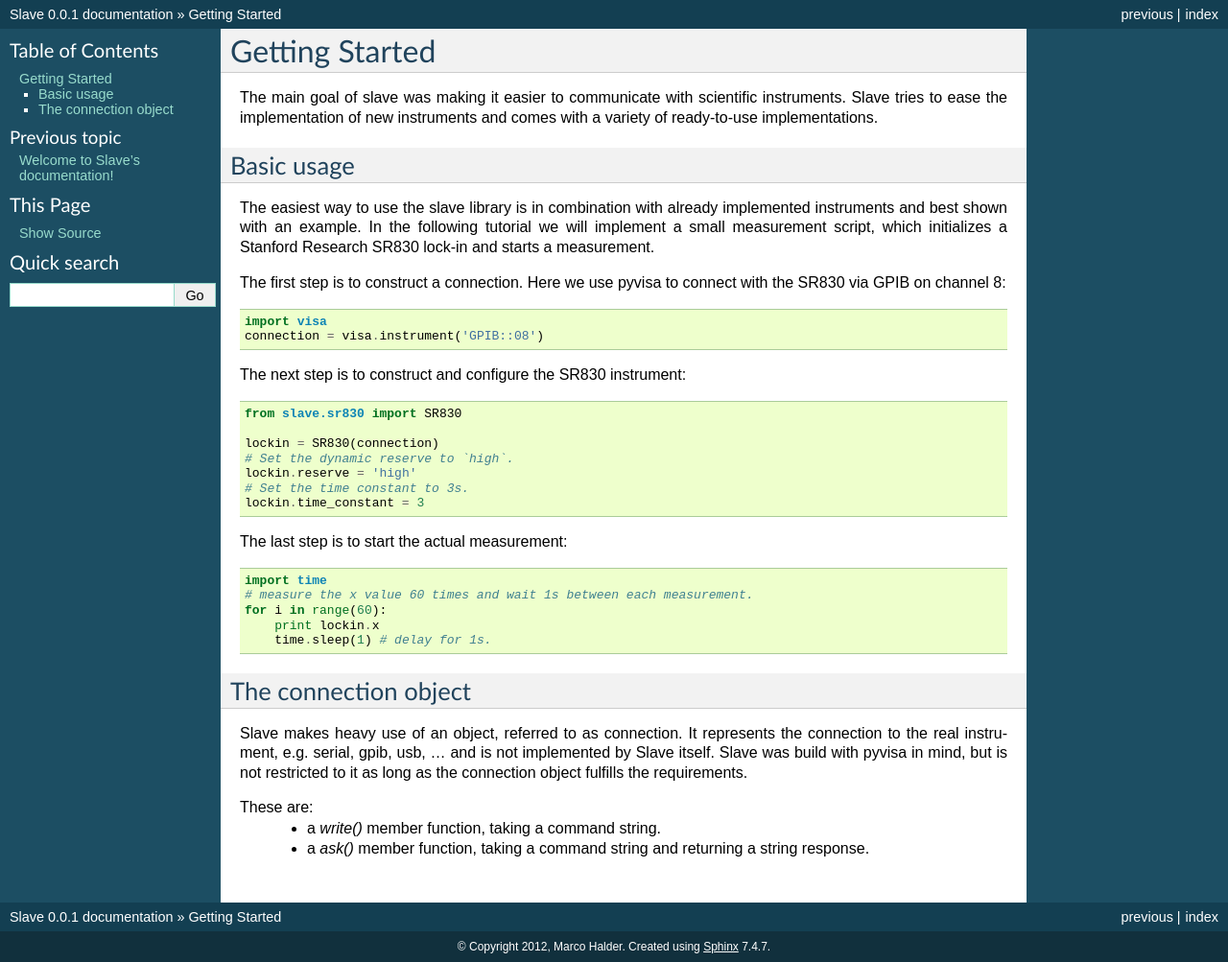
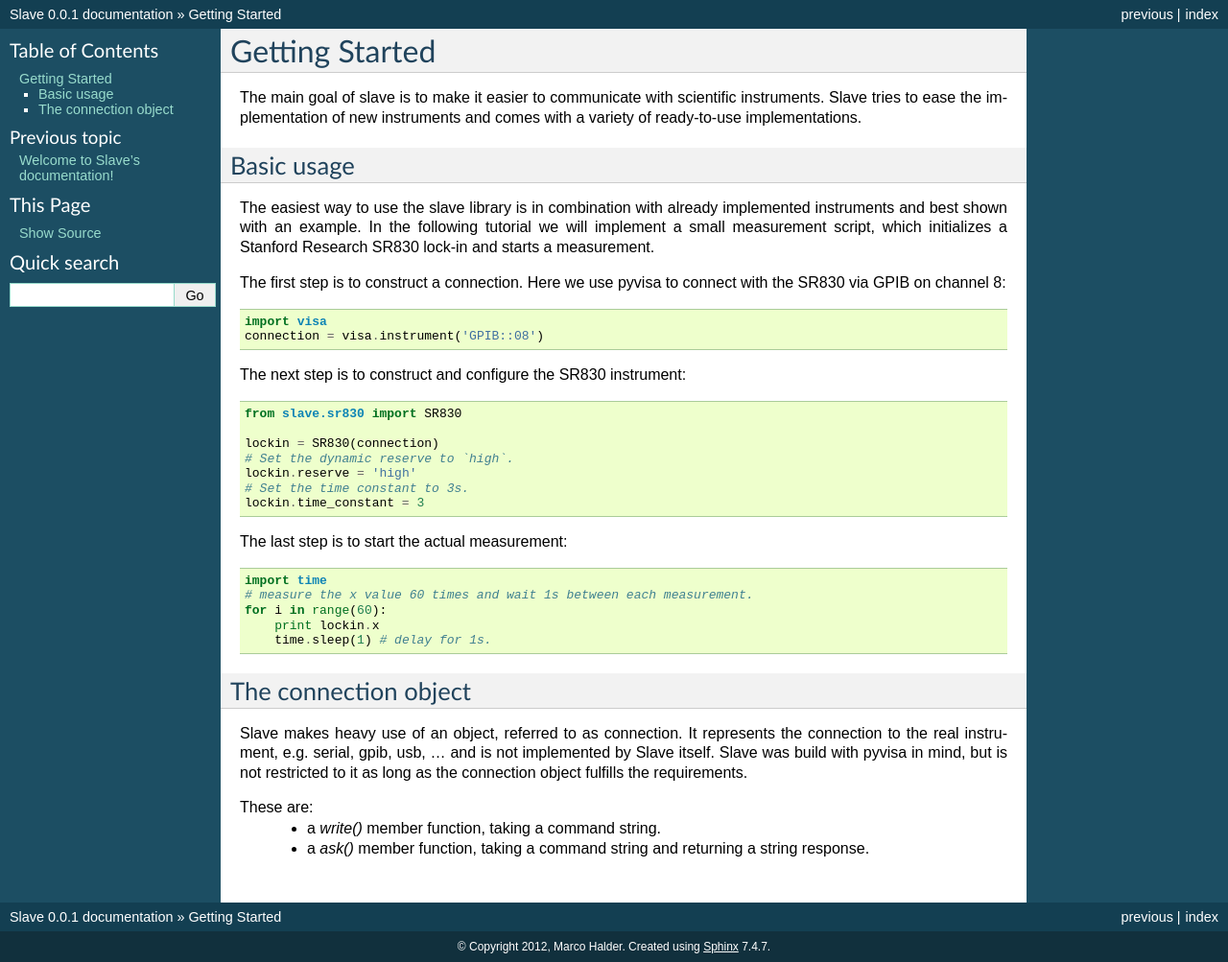
Before and after one commit to p3trus/slave, a Sphinx documentation site: the page built from doc/source/intro.rst, in a window 1280 px wide. Shown: the whole page at 96% size. Built offline with Sphinx 7.4.7, drawn with Linux system fonts in a browser that asks for light colours; formulas are drawn with MathJax 3.

Commit message:
Minor style fix.

```diff
--- a/doc/source/intro.rst
+++ b/doc/source/intro.rst
@@ -2,7 +2,7 @@
 Getting Started
 ===============
 
-The main goal of slave was making it easier to communicate with scientific
+The main goal of slave is to make it easier to communicate with scientific
 instruments. Slave tries to ease the implementation of new instruments and
 comes with a variety of ready-to-use implementations.
 
```
